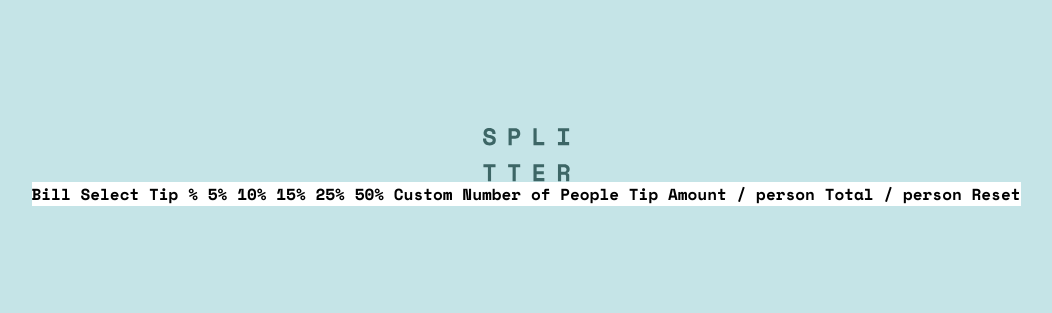
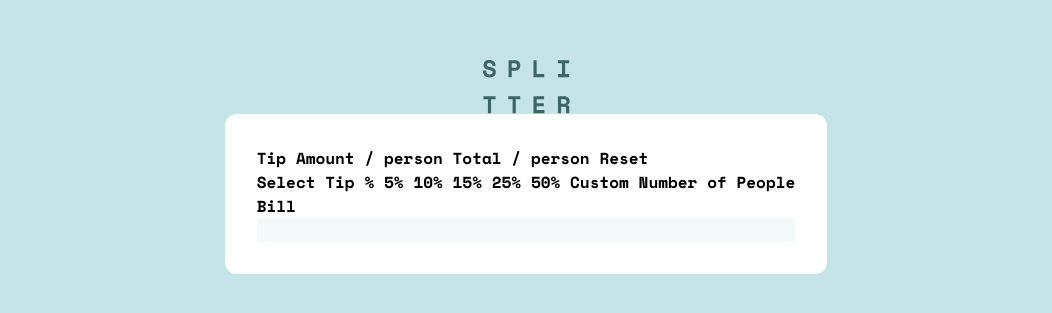
Before and after one commit to lilKriT/tip-calculator-app, a website: page index.html in a window 1280 px wide. Shown: the part 233-546 px from the top of the page, without its empty margins (114-1166 px from the left). Drawn offline with nearby package versions, Linux system fonts and the light colour scheme.

Commit message:
Styling.

```diff
--- a/index.html
+++ b/index.html
@@ -25,9 +25,22 @@
   <body class="bg-lightGrayishCyan">
     <section class="flex flex-col justify-center items-center min-h-screen">
       <img src="./images/logo.svg" alt="Splitter Logo" />
-      <div class="bg-white">
-        Bill Select Tip % 5% 10% 15% 25% 50% Custom Number of People Tip Amount
-        / person Total / person Reset
+      <!-- Card -->
+      <div class="bg-white rounded-xl p-8">
+        Tip Amount / person Total / person Reset
+        <!-- Left Column -->
+        <div class="flex flex-col">
+          Select Tip % 5% 10% 15% 25% 50% Custom Number of People
+          <form>
+            <label for="bill">Bill</label>
+            <input
+              type="text"
+              name="bill"
+              id="bill"
+              class="bg-veryLightGrayishCyan w-full"
+            />
+          </form>
+        </div>
       </div>
     </section>
   </body>
```
Also changed, not shown: dist/output.css.
